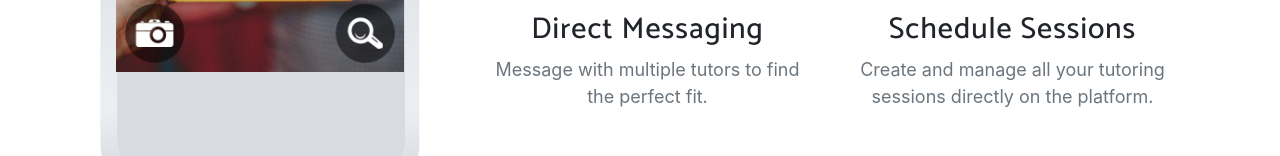
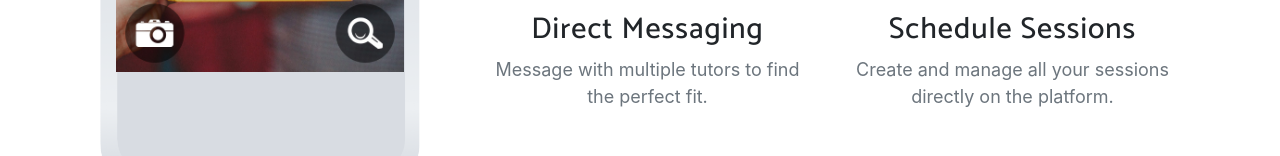
Before and after one commit to TutorU-dev/TutorU-landing-page, a website with bundled scripts: page index.html in a window 1280 px wide. Shown: the part 1488-1644 px from the top of the page. Built offline with nearby package versions, Linux system fonts and the light colour scheme; a web font is replaced by a local one.

Commit message:
Edit features blurbs

```diff
--- a/index.html
+++ b/index.html
@@ -141,7 +141,7 @@
                 <div class="feature-item">
                   <i class="icon-calendar text-primary"></i>
                   <h3>Schedule Sessions</h3>
-                  <p class="text-muted">Create and manage all your tutoring sessions directly on the platform.</p>
+                  <p class="text-muted">Create and manage all your sessions directly on the platform.</p>
                 </div>
               </div>
             </div>
```
